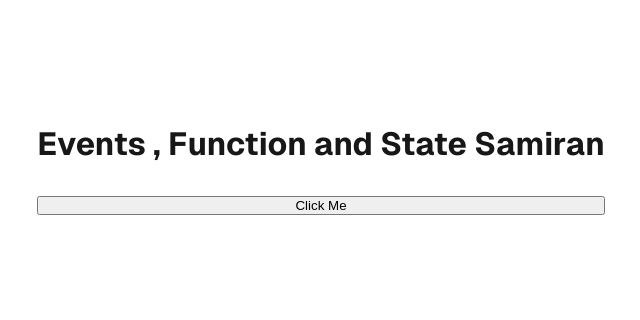
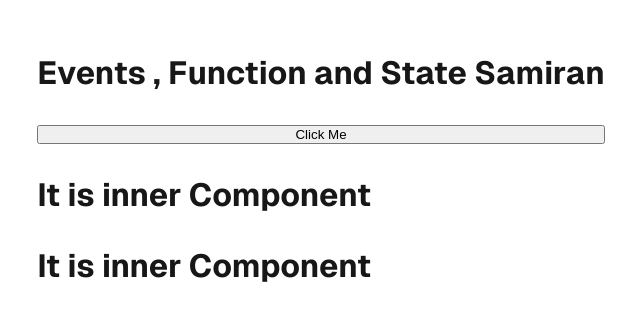
Before and after one commit to Samiransetua1234/next, a Next.js app: page / in a window 1280 px wide. Shown: the part 230-550 px from the top of the page, without its empty margins (319-959 px from the left). Built offline with nearby package versions, Linux system fonts and the light colour scheme.

Commit message:
inner comp

```diff
--- a/src/app/page.js
+++ b/src/app/page.js
@@ -8,11 +8,19 @@ export default function Home() {
     // alert(item)
     setName(item);
   };
+
+  const InnerComp=()=>{
+    return(
+      <h1>It is inner Component</h1>
+    )
+  }
   return (
     <div className={styles.page}>
       <main className={styles.main}>
         <h1>Events , Function and State {name}</h1>
         <button onClick={() => fruit("Swastik")}>Click Me</button>
+        <InnerComp/>
+        {InnerComp()}
       </main>
     </div>
   );
```
